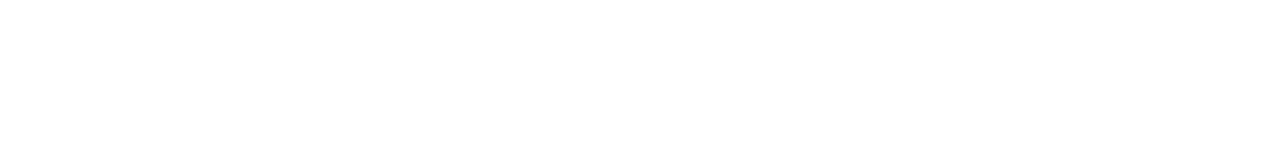
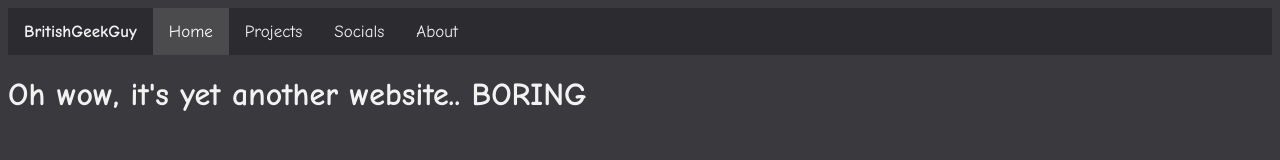
Before and after one commit to BritishGeekGuy/BritishGeekGuy.github.io, a plain HTML site: page index.html in a window 1280 px wide. Drawn offline with Linux system fonts and the light colour scheme.

Commit message:
Site placeholder/base

```diff
--- a/index.html
+++ b/index.html
@@ -1,5 +1,18 @@
 <html>
     <head>
+        <link rel="stylesheet" type="text/css" href="styles.css">
+
         <title>BritishGeekGuy</title>
+
+        <div class="topnav" id="myTopnav">
+            <c>BritishGeekGuy</c>
+            <a href="#" class="active">Home</a>
+            <a href="projects.html">Projects</a>
+            <a href="socials.html">Socials</a>
+            <a href="about.html">About</a>
+        </div>
     </head>
+    <body>
+        <h1>Oh wow, it's yet another website.. BORING</h1>
+    </body>
 </html>
--- /dev/null
+++ b/styles.css
@@ -0,0 +1,56 @@
+@import url('https://fonts.googleapis.com/css2?family=Comic+Neue:ital,wght@0,300;0,400;0,700;1,300;1,400;1,700&display=swap');
+
+.topnav {
+    background-color: #2c2c30;
+    overflow: hidden;
+}
+
+.topnav c {
+    float: left;
+    display: block;
+    color: #f2f2f2;
+    text-align: center;
+    padding: 14px 16px;
+    text-decoration: none;
+    font-size: 17px;
+    font-family: "Comic Neue", cursive;
+    font-weight: 700;
+    font-style: normal;
+
+}
+
+body {
+    font-family: "Comic Neue", cursive;
+    font-weight: 400;
+    font-style: normal;
+    background-color: #3a393d;
+    color: #f2f2f2;
+}
+
+.topnav a {
+    float: left;
+    display: block;
+    color: #f2f2f2;
+    text-align: center;
+    padding: 14px 16px;
+    text-decoration: none;
+    font-size: 17px;
+    font-family: "Comic Neue", cursive;
+    font-weight: 400;
+    font-style: normal;
+
+}
+
+.topnav a:hover {
+    background-color: #ddd;
+    color: black;
+}
+
+.topnav a.active {
+    background-color: #4b4b4d;
+    color: white;
+}
+
+.topnav .icon {
+    display: none;
+}
```
